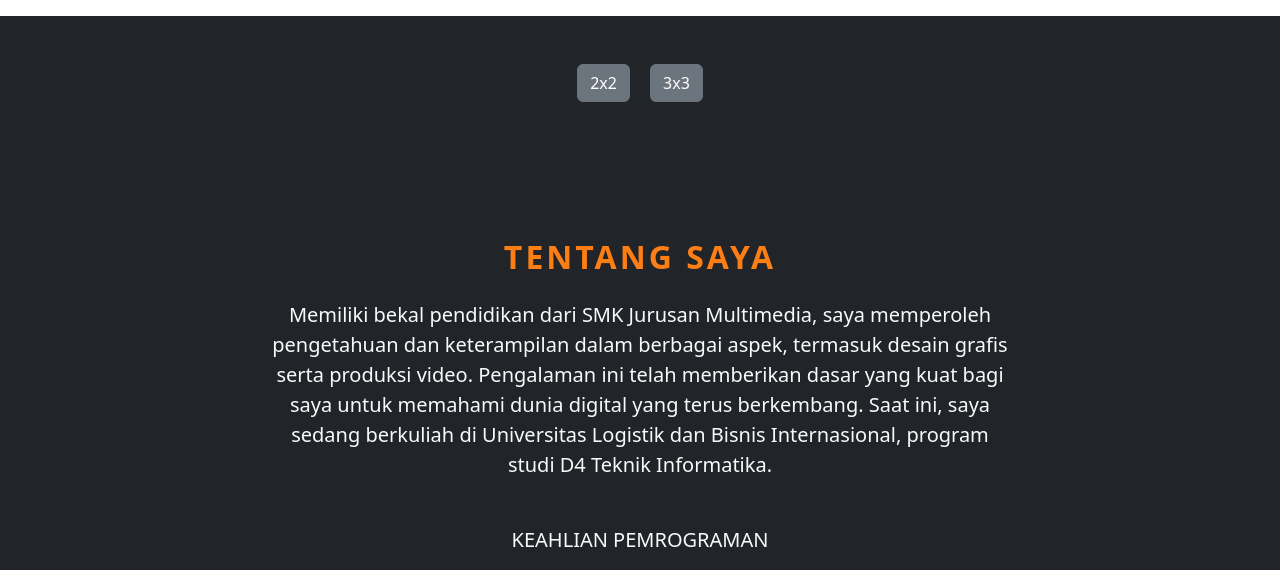
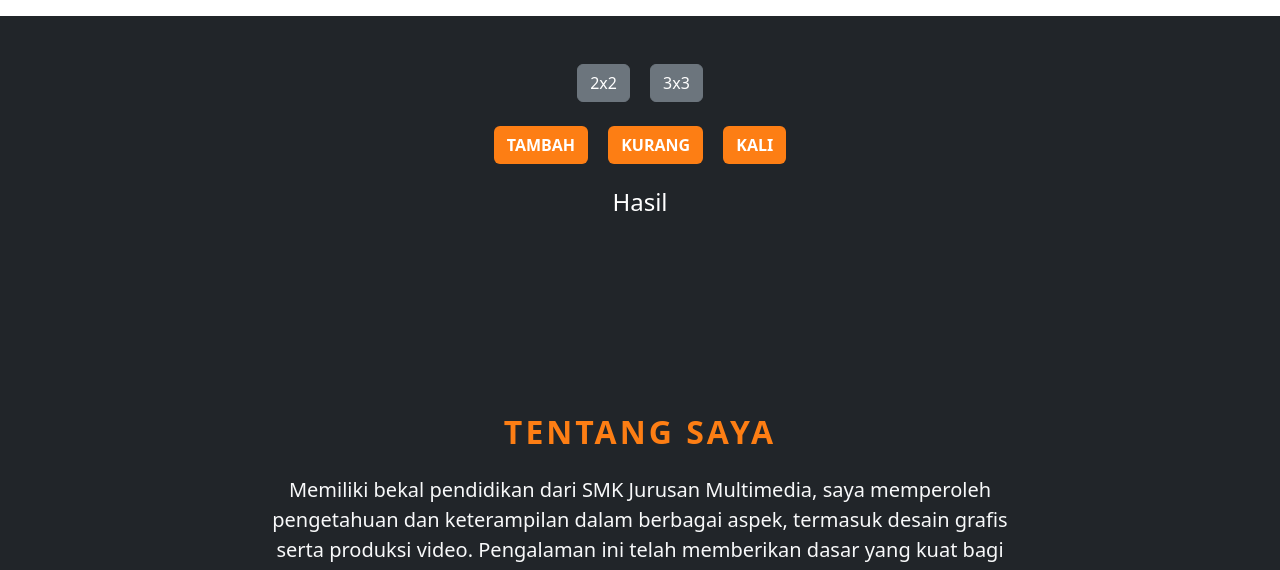
Before and after one commit to faidilzahpar/testing, a plain HTML site: page index.html in a window 1280 px wide. Shown: the part 840-1410 px from the top of the page. Drawn offline with nearby package versions, Linux system fonts and the light colour scheme.

Commit message:
hitung dan hasil

```diff
--- a/index.html
+++ b/index.html
@@ -53,6 +53,19 @@
         </div>
 
         <div id="matriksInput" class="row"></div>
+
+        <!-- Tombol operasi -->
+        <div class="text-center mb-4">
+          <button class="btn btn-orange text-white fw-bold mx-2" onclick="hitung('tambah')">TAMBAH</button>
+          <button class="btn btn-orange text-white fw-bold mx-2" onclick="hitung('kurang')">KURANG</button>
+          <button class="btn btn-orange text-white fw-bold mx-2" onclick="hitung('kali')">KALI</button>
+        </div>
+
+        <!-- Hasil -->
+        <div class="text-center">
+          <h4>Hasil</h4>
+          <pre id="hasilMatrix" class="fs-5 text-white"><br><br></pre>
+        </div>
       </div>
     </section>
 
```
